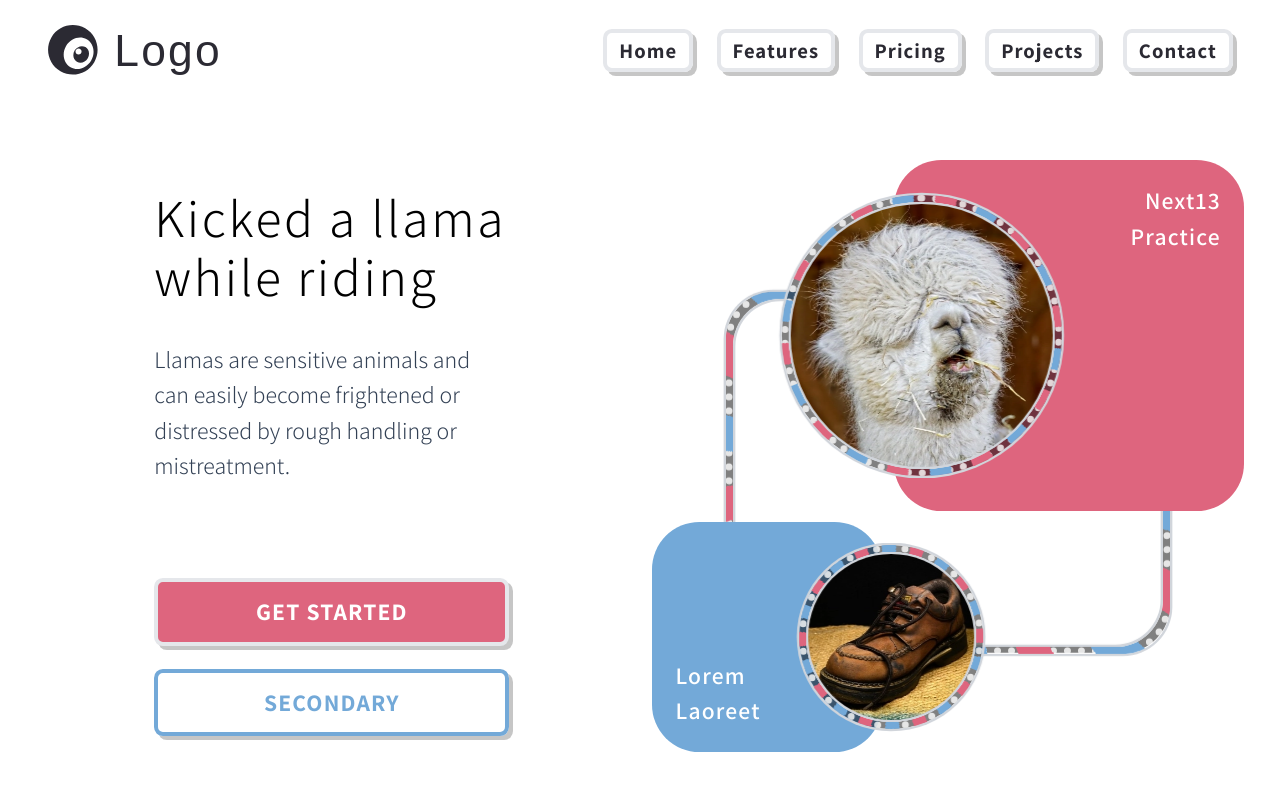
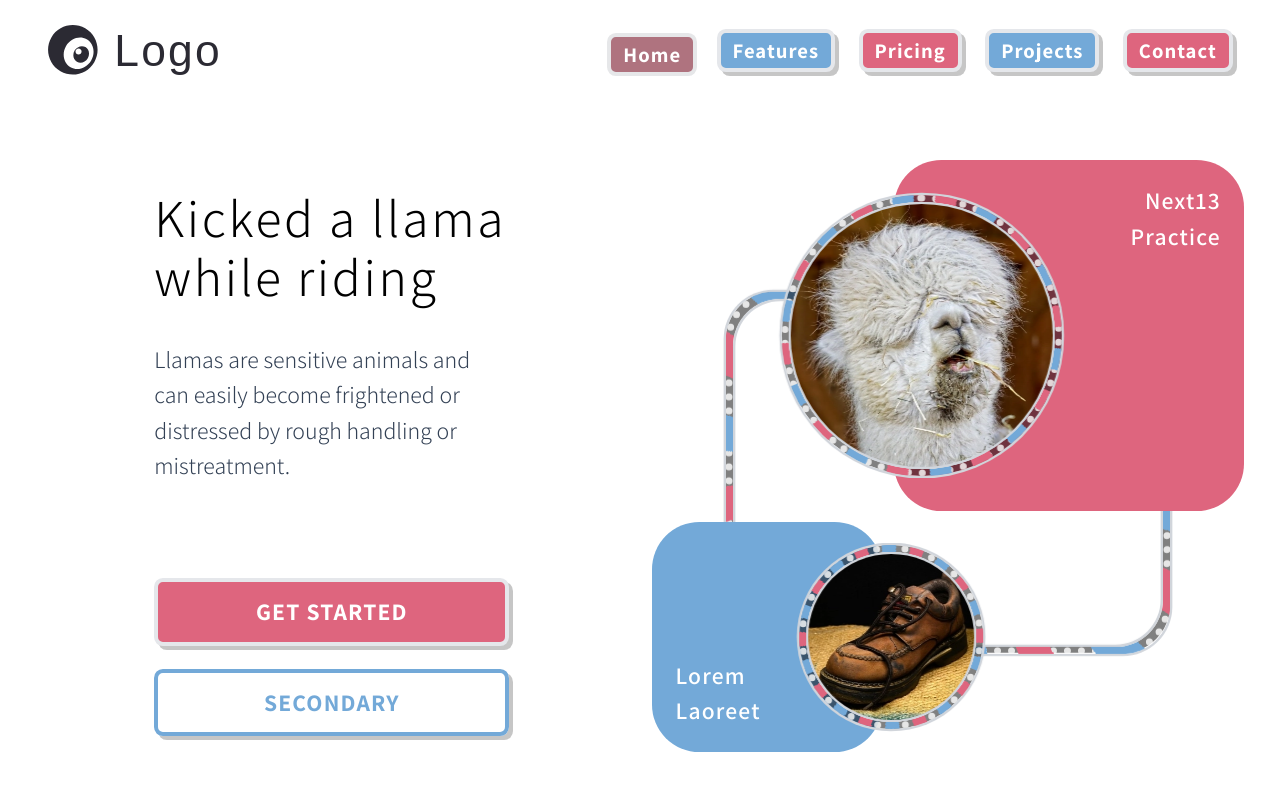
Before and after one commit to LTeemu/Next13_one, a Next.js app: page / in a window 1280 px wide. Shown: the top 800 px of the page. Built offline with nearby package versions, Linux system fonts and the light colour scheme; a web font is replaced by a local one.

Commit message:
Button change

```diff
--- a/app/components/Button.jsx
+++ b/app/components/Button.jsx
@@ -5,7 +5,7 @@ export function tempClick() {
 
 export function Button({ content, clickFunc, classes, disabled }) {
   return (
-    <button disabled={disabled ? disabled : false} onClick={clickFunc} className={`button ${classes}`}>
+    <button disabled={disabled ? disabled : false} onClick={clickFunc} className={`button active:buttonDown ${classes}`}>
       {content}
     </button>
   )
--- a/app/components/ButtonLink.jsx
+++ b/app/components/ButtonLink.jsx
@@ -1,9 +1,17 @@
 'use client'
 import Link from 'next/link'
+import { usePathname } from 'next/navigation'
 
-export default function ButtonLink({ content, href, clickFunc, classContainer, classContent, blank }) {
+export default function ButtonLink({ content, href, clickFunc, classContainer, classContent, blank, toggle }) {
+  const path = usePathname()
+
   return (
-    <Link href={href} onClick={clickFunc && clickFunc} target={blank ? '_blank' : '_self'} className={`button ${classContainer}`}>
+    <Link
+      href={href}
+      onClick={clickFunc && clickFunc}
+      target={blank ? '_blank' : '_self'}
+      className={`button ${!toggle && 'active:buttonDown'} ${path === href && 'pointer-events-none buttonDown saturate-50'} ${classContainer}`}
+    >
       <span className={classContent}>{content}</span>
     </Link>
   )
--- a/app/components/Navigation.jsx
+++ b/app/components/Navigation.jsx
@@ -28,14 +28,15 @@ export default function Navigation() {
     <>
       {/*Desktop - Over 768px md:*/}
       <nav className='hidden text-sm md:flex gap-x-4'>
-        {links.map((link) => {
+        {links.map((link, i) => {
           return (
             <ButtonLink
               key={link.name}
               href={link.href}
               clickFunc={closeMenu}
               content={link.name}
-              classContainer={`w-[90%] rounded-md px-2 py-0.5 mx-auto text-[#2b2a33]`}
+              classContainer={`w-[90%] rounded-md px-2 py-0.5 mx-auto text-white ${i % 2 ? 'bg-secondary' : 'bg-primary'}`}
+              toggle
             />
           )
         })}
@@ -70,6 +71,7 @@ export default function Navigation() {
                   clickFunc={closeMenu}
                   content={link.name}
                   classContainer={`w-[90%] py-1 px-2 rounded-md mx-auto text-white ${i % 2 ? 'bg-secondary' : 'bg-primary'}`}
+                  toggle
                 />
               )
             })}
--- a/app/components/ScrollTop.jsx
+++ b/app/components/ScrollTop.jsx
@@ -29,7 +29,7 @@ export default function ScrollTop({ classes }) {
       disabled={!scrollVisible}
       content={<IoMdRocket color='#1e293b' style={{ fontSize: '1.6rem' }} />}
       clickFunc={() => window.scrollTo({ top: 0, behavior: 'smooth' })}
-      classes={`w-min disabled:pointer-event-none duration-300 opacity-1 disabled:opacity-0 transition-opacity ${classes}`}
+      classes={`w-min disabled:invisible ${classes}`}
     />
   )
 }
--- a/app/globals.scss
+++ b/app/globals.scss
@@ -9,7 +9,10 @@
 
 @layer components {
   .button {
-    @apply font-bold tracking-wider border-4 whitespace-nowrap shadow-[4px_4px_0_0_rgba(192,192,192,0.9)] duration-200 active:duration-[20ms] ease-linear transition-all active:shadow-[0px_0px_0_0_rgba(192,192,192,0)] active:translate-x-[4px] active:translate-y-[4px];
+    @apply font-bold tracking-wider border-4 whitespace-nowrap shadow-[4px_4px_0_0_rgba(192,192,192,0.9)] duration-200;
+  }
+  .buttonDown {
+    @apply shadow-[0px_0px_0_0_rgba(192,192,192,0)] translate-x-[4px] translate-y-[4px];
   }
 }
 
```
